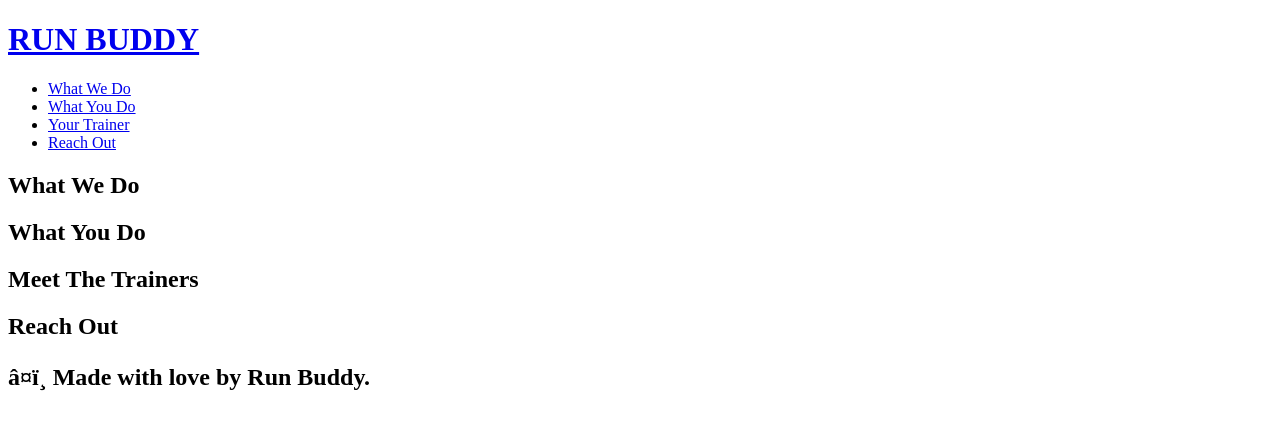
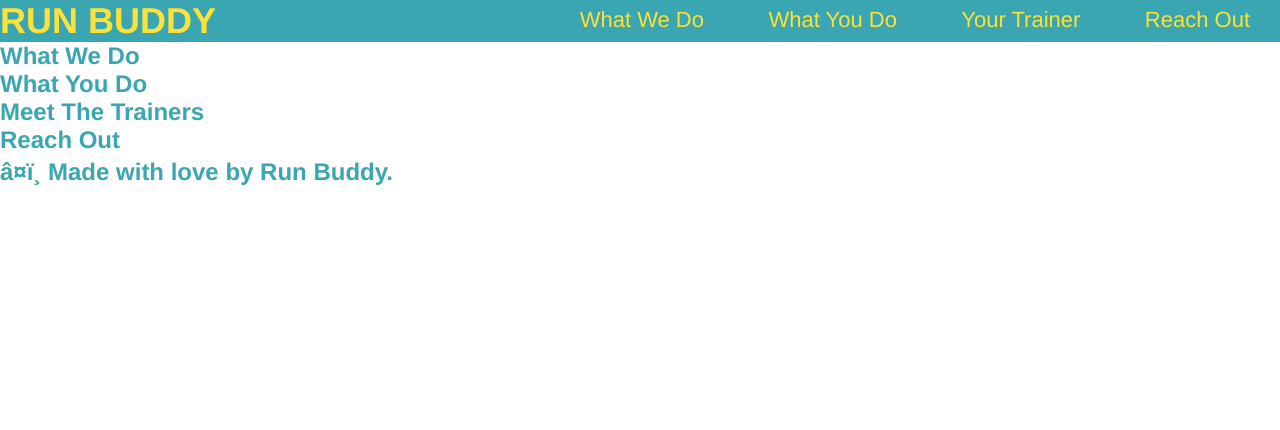
Before and after one commit to sacylkowski/run-buddy, a plain HTML site: page index.html in a window 1280 px wide. Drawn offline with Linux system fonts and the light colour scheme.

Commit message:
updated code for header

```diff
--- /dev/null
+++ b/assets/css/style.css
@@ -0,0 +1,41 @@
+* {
+    margin: 0;
+    padding: 0;
+}
+body {
+    color: #39a6b2;
+    font-family: Helvetica, Arial, sans-serif;
+}
+/* apply styles to <header> */
+header {
+    padding: 2-px 35px;
+    background-color: #39a6b2;
+}
+
+header h1 {
+    font-weight: bold;
+    font-size: 36px;
+    color: #fce138;
+    margin: 0;
+    display: inline;
+}
+
+header a {
+    text-decoration: none;
+    color: #fce138;
+}
+
+header nav {
+    float: right;
+    margin: 7px 0;
+}
+
+header nav ul li {
+    display: inline;
+}
+
+header nav ul li a {
+    margin: 0 30px;
+    font-weight: lighter;
+    font-size: 22px;
+}
--- a/index.html
+++ b/index.html
@@ -1,6 +1,7 @@
 <!DOCTYPE html>
 <html lang="en">
     <head>
+        <link rel="stylesheet" href="./assets/css/style.css" />
         <meta charset-"UTF-8" />
         <title>Run Buddy</title>
     </head>
```
Also changed, not shown: style.css (added), 2 other files.
